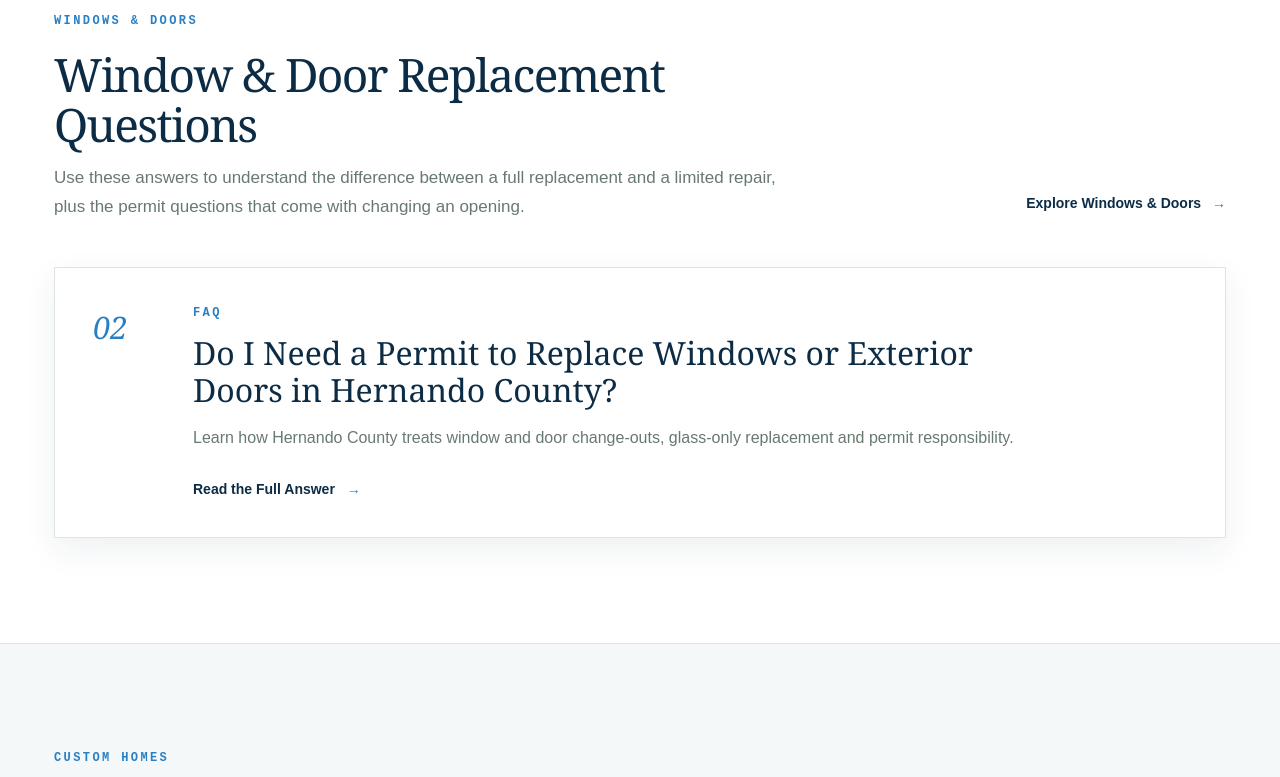
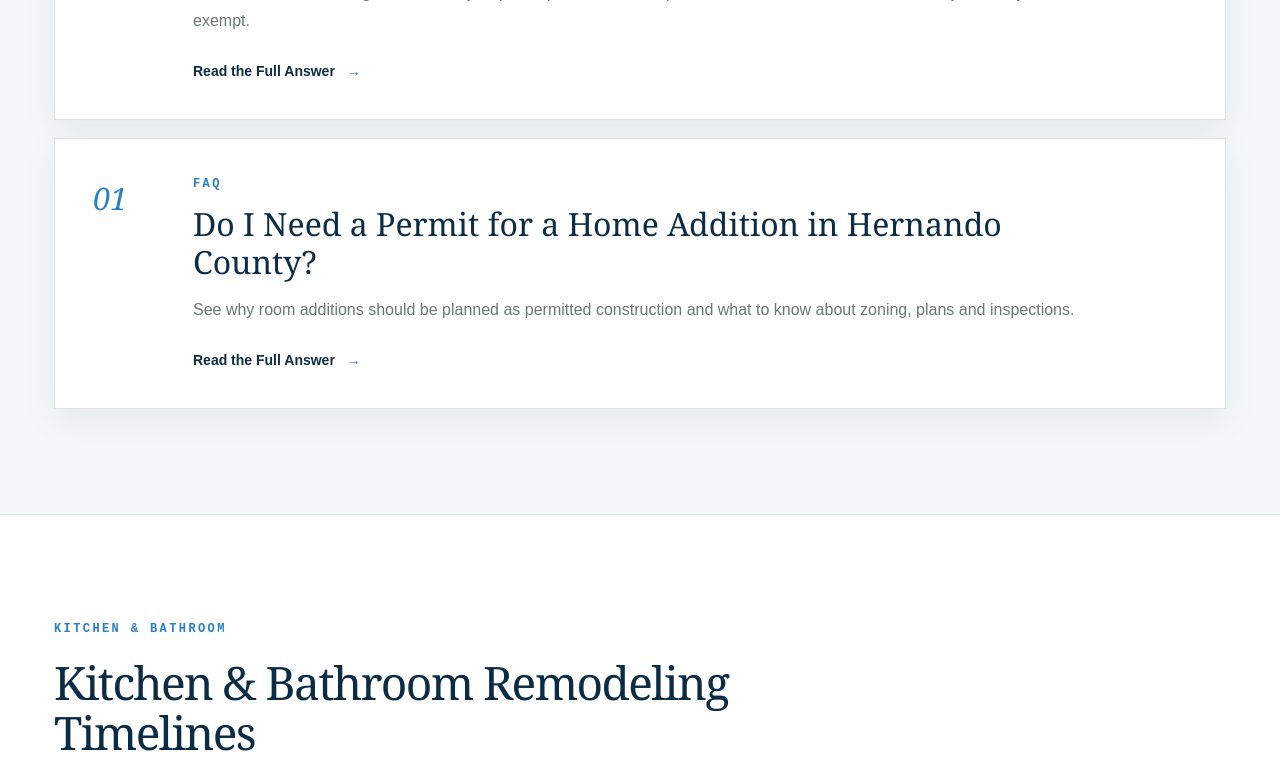
Before and after one commit to stylus1274/swift, a Next.js app: page /faq in a window 1280 px wide. Shown: the part 2780-3557 px from the top of the page. Built offline with nearby package versions, Linux system fonts and the light colour scheme.

Commit message:
Add three new FAQs to FAQ hub

```diff
--- a/app/faq/page.tsx
+++ b/app/faq/page.tsx
@@ -14,6 +14,31 @@ const faqGroups = [
         title: "What Home Remodeling Projects Require a Permit in Hernando County, FL?",
         copy: "See common remodeling work that may require a permit and examples of residential work Hernando County currently lists as exempt.",
         href: "/faq/what-home-remodeling-projects-require-permit-hernando-county",
+      },
+      {
+        title: "Do I Need a Permit for a Home Addition in Hernando County?",
+        copy: "See why room additions should be planned as permitted construction and what to know about zoning, plans and inspections.",
+        href: "/faq/do-i-need-permit-home-addition-hernando-county",
+      },
+    ],
+  },
+  {
+    id: "kitchen-bathroom",
+    eyebrow: "KITCHEN & BATHROOM",
+    title: "Kitchen & Bathroom Remodeling Timelines",
+    copy: "Understand how long common kitchen and bathroom projects can take, what happens during each phase and what tends to slow the schedule down.",
+    serviceHref: "/residential-remodeling",
+    serviceLabel: "Explore Residential Remodeling",
+    questions: [
+      {
+        title: "How Long Does a Kitchen Remodel Take in Florida?",
+        copy: "Compare cosmetic updates with full remodels and see how cabinets, countertops, permits and layout changes affect the schedule.",
+        href: "/faq/how-long-does-kitchen-remodel-take-florida",
+      },
+      {
+        title: "How Long Does a Bathroom Remodel Take in Florida?",
+        copy: "See how a simple update differs from a full gut renovation and why plumbing, waterproofing, tile and inspections affect timing.",
+        href: "/faq/how-long-does-bathroom-remodel-take-florida",
       },
     ],
   },
```
